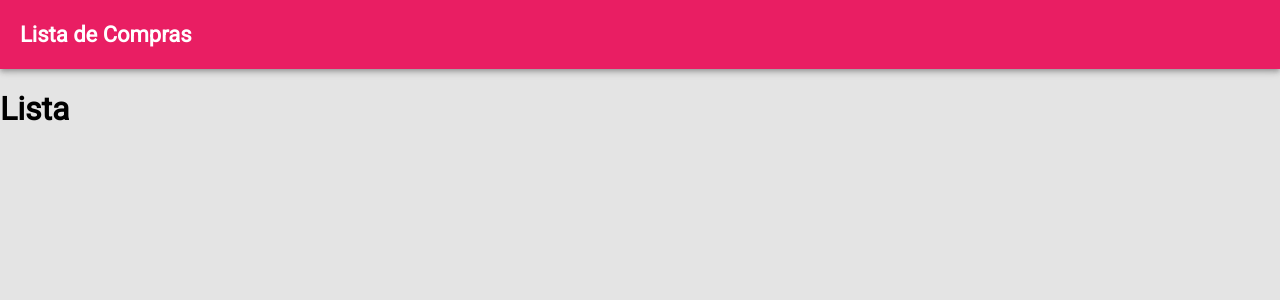
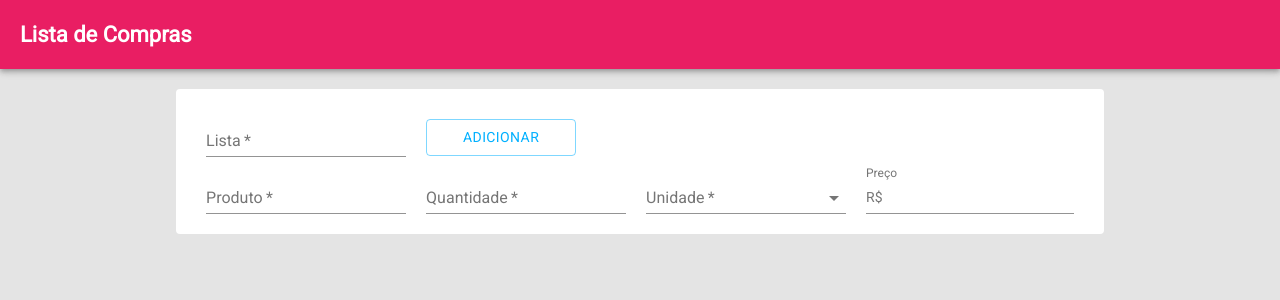
Before and after one commit to Luiz-junior/shopping-list, a React (Create React App) app: page /list in a window 1280 px wide. Shown: the top 300 px of the page. Built offline with nearby package versions, Linux system fonts and the light colour scheme.

Commit message:
styling the form

```diff
--- a/src/createList/index.js
+++ b/src/createList/index.js
@@ -1,8 +1,75 @@
 import React from 'react';
+import MenuItem from '@material-ui/core/MenuItem';
+import TextField from '@material-ui/core/TextField';
+import { InputAdornment } from '@material-ui/core';
+import Button from '@material-ui/core/Button';
+
+import './list.css';
+
+const units = ['kg', 'lt', 'un'];
 
 const CreateList = props => {
     return (
-        <h1>Lista</h1>
+        <div className="page-container">
+            <form className="form-container">
+                <div className="form-row">
+                    <TextField
+                        label="Lista"
+                        value={''}
+                        onChange={() => {}}
+                        required
+                        name="list"
+                    />
+                    <Button variant="outlined" color="secondary">Adicionar</Button>
+                </div>
+
+                <div className="form-row">
+                    <TextField
+                        label="Produto"
+                        value={''}
+                        onChange={() => {}}
+                        required
+                        name="product"
+                    />
+
+                    <TextField
+                        label="Quantidade"
+                        value={''}
+                        onChange={() => {}}
+                        required
+                        name="quantity"
+                    />
+
+                    <TextField
+                        select
+                        label="Unidade"
+                        value={''}
+                        onChange={() => {}}
+                        required
+                        name="unity"
+                    >
+                        {
+                            units.map(option => (
+                                <MenuItem key={option} value={option}>
+                                    {option}
+                                </MenuItem>
+                            ))
+                        }
+                    </TextField>
+
+                    <TextField
+                        label="Preço"
+                        value={''}
+                        onChange={() => {}}
+                        name="price"
+                        InputProps={{
+                            startAdornment: <InputAdornment position="start">R$</InputAdornment>
+                        }}
+                    />
+                </div>
+
+            </form>
+        </div>
     );
 };
 
--- /dev/null
+++ b/src/createList/list.css
@@ -0,0 +1,21 @@
+.form-container {
+    display: flex;
+    flex-direction: column;
+    background: #fff;
+    padding: 20px;
+    border-radius: 4px;
+}
+
+.form-row > div {
+    min-width: 200px;
+    margin: 0px 10px;
+}
+
+.form-row button {
+    margin: 10px;
+    width: 150px;
+}
+
+.form-row {
+
+}
```
Also changed, not shown: src/createList/home.css (deleted).
